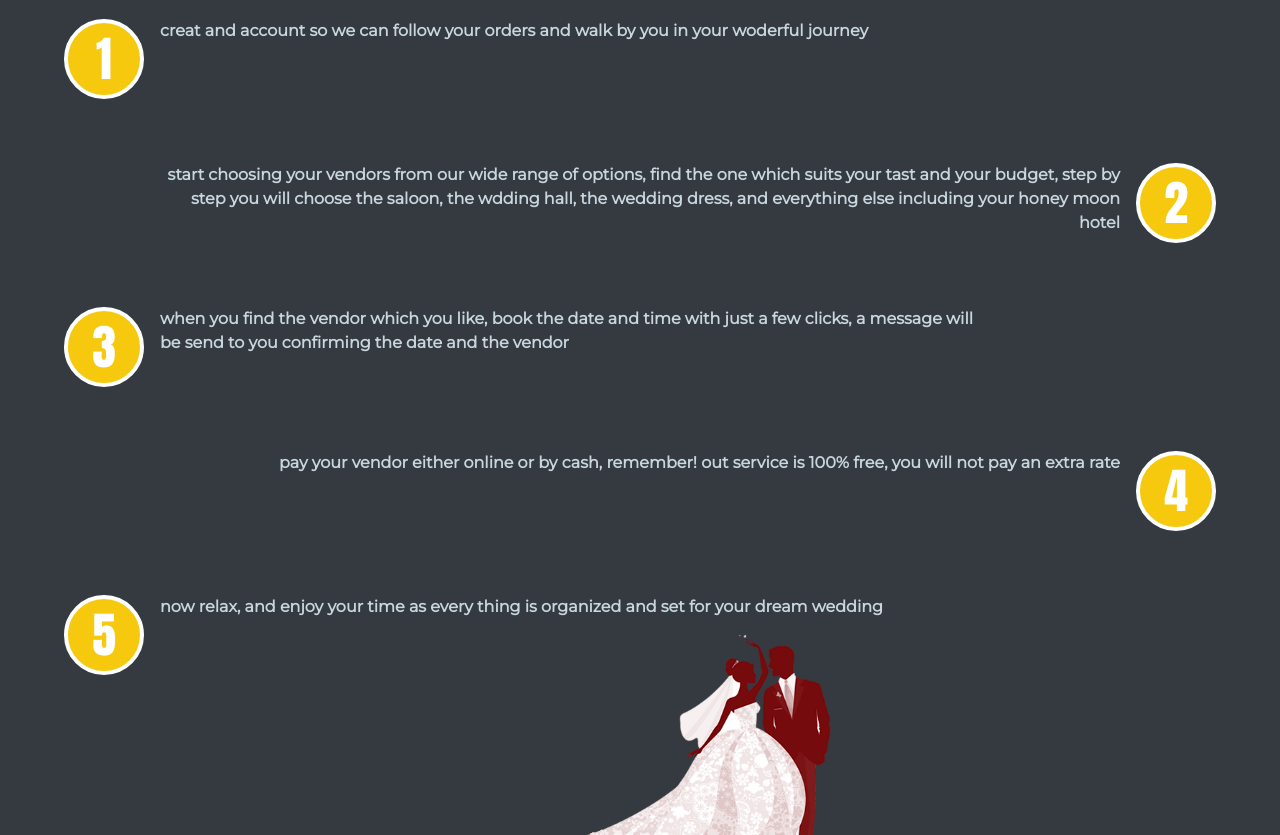
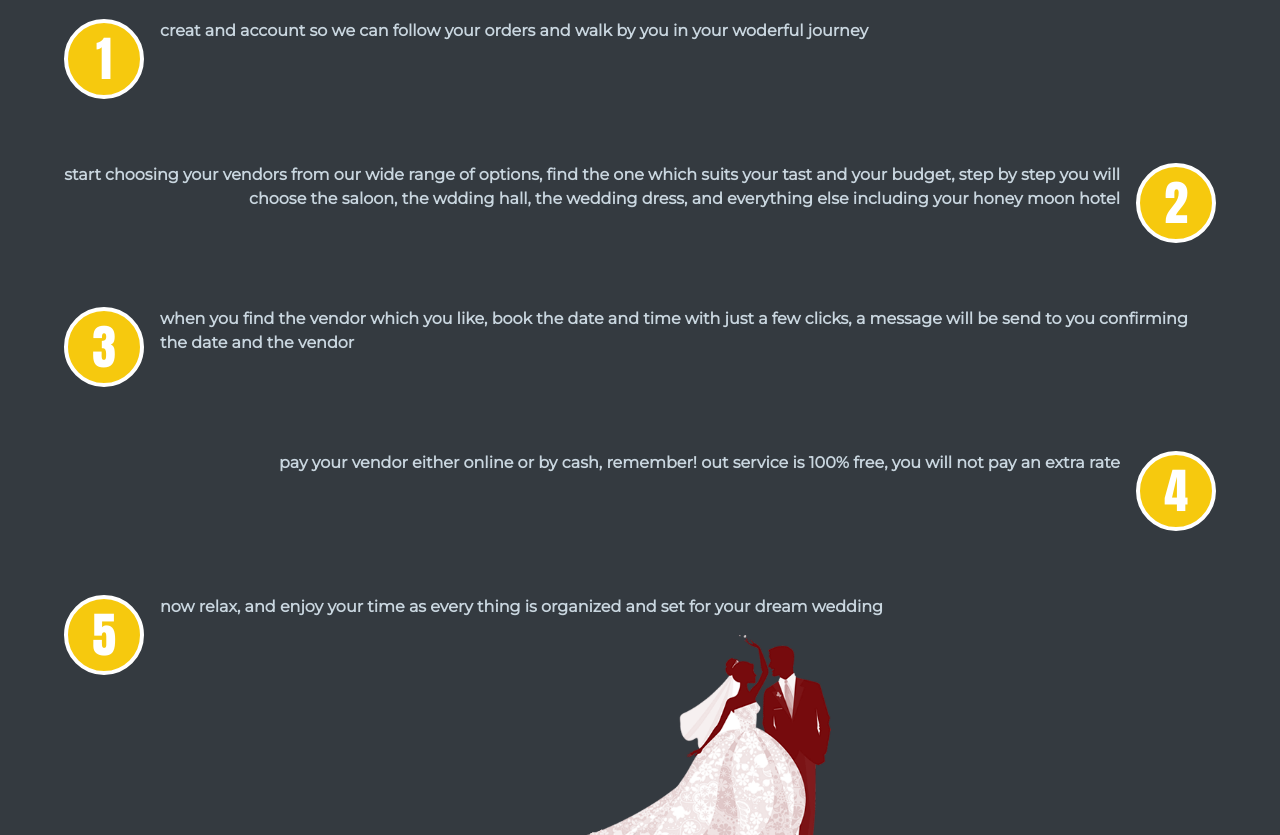
Before and after one commit to MenoPM/Klarensa, a plain HTML site: page index.html in a window 1280 px wide. Shown: the part 906-1741 px from the top of the page. Drawn offline with nearby package versions, Linux system fonts and the light colour scheme; a web font is replaced by a local one.

Commit message:
Add files via upload

```diff
--- a/css/styles.css
+++ b/css/styles.css
@@ -118,7 +118,7 @@ margin: 1rem;
   color: #c9d6df;
   margin: 0 auto;
   padding: 1rem;
-padding-right: 20%;
+
 font-weight: bold;
 
 }
@@ -126,7 +126,7 @@ font-weight: bold;
   color: #c9d6df;
   margin: 0 auto;
   padding: 1rem;
-padding-left: 10%;
+
 font-weight: bold;
 
 
```
